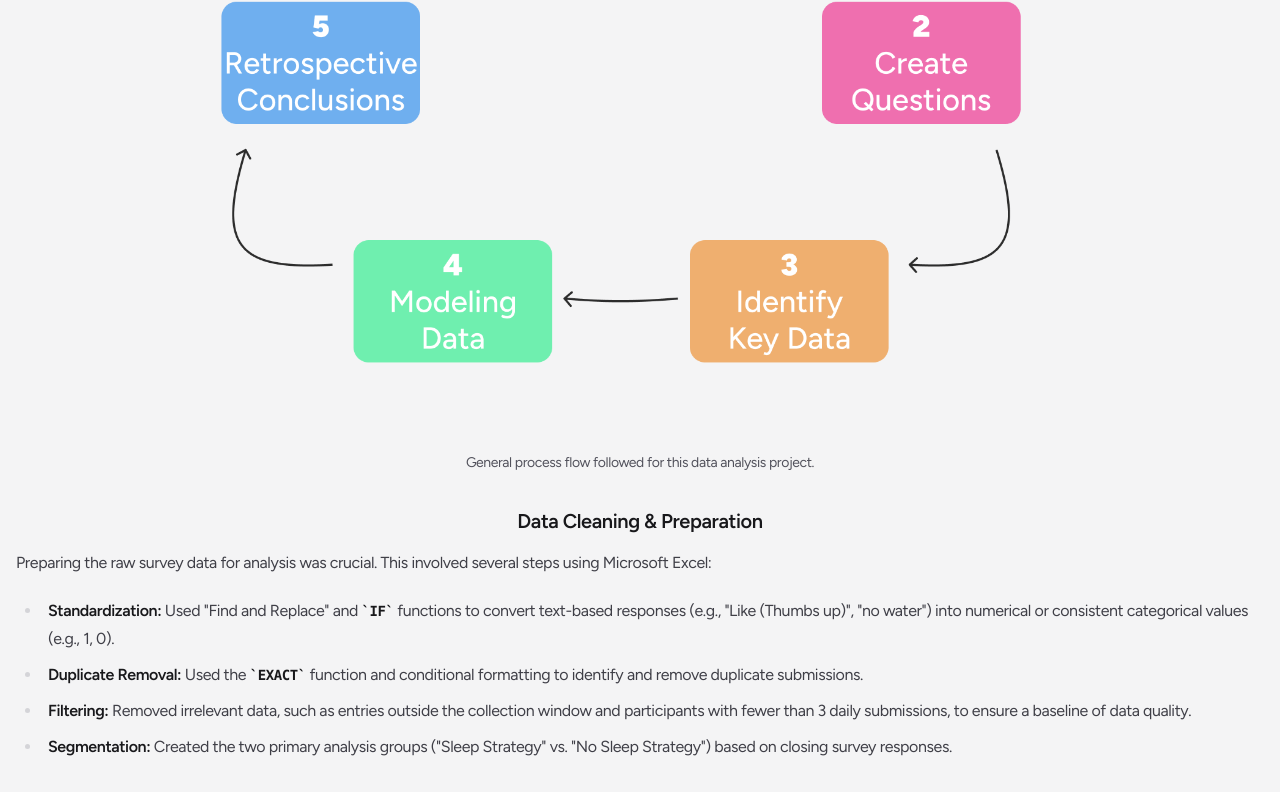
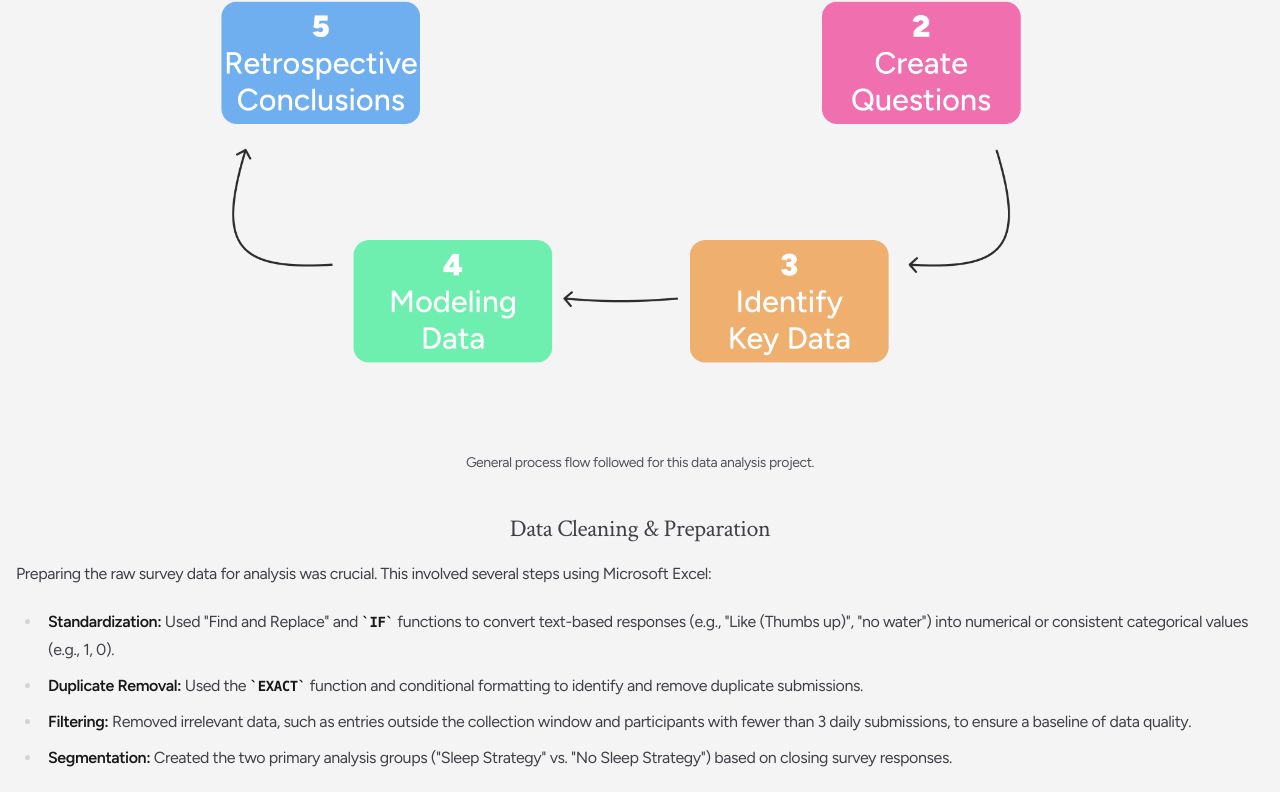
Before and after one commit to nthsm/portfolio, a Next.js app: page /student-wellness-study in a window 1280 px wide. Shown: the part 2620-3412 px from the top of the page. Built offline with nearby package versions, Linux system fonts and the light colour scheme.

Commit message:
Update globals.css

```diff
--- a/app/globals.css
+++ b/app/globals.css
@@ -155,7 +155,7 @@ img[src^='/project']:not([src='/project4-process.png']):not(
 }
 
 .imon-content-inner figure.float-right {
-  @apply float-right mb-4 ml-6 w-2/3 max-w-2/3;
+  @apply float-right mb-4 ml-6 w-1/3 max-w-1/3;
 }
 
 .imon-content-inner figure.float-left {
@@ -192,12 +192,20 @@ img[src^='/project']:not([src='/project4-process.png']):not(
   font-family: var(--font-crimson-text), serif !important;
   font-size: 1.875rem !important;
   line-height: 1.25 !important;
+  font-weight: 500 !important;
+  color: inherit !important;
+}
+
+.imon-content-inner h3 {
+  font-family: var(--font-crimson-text), serif !important;
+  font-size: 1.5rem !important;
+  line-height: 1.4 !important;
   font-weight: 400 !important;
   color: inherit !important;
 }
 
 .hmw-container {
-  @apply mx-auto my-12 w-full max-w-4xl py-12 text-center;
+  @apply mx-auto my-12 w-full max-w-4xl py-12 text-center flow-root;
 }
 
 .hmw-line {
```
